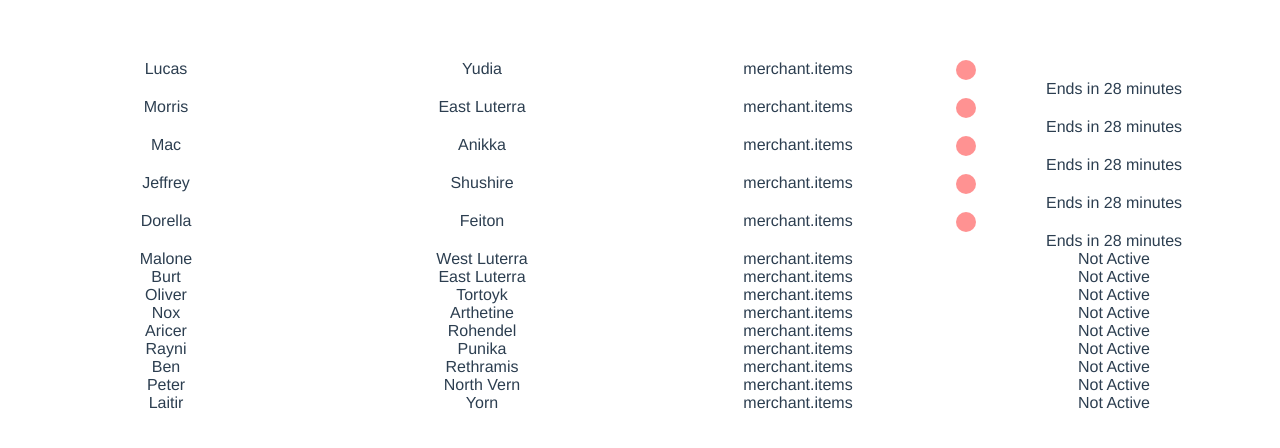
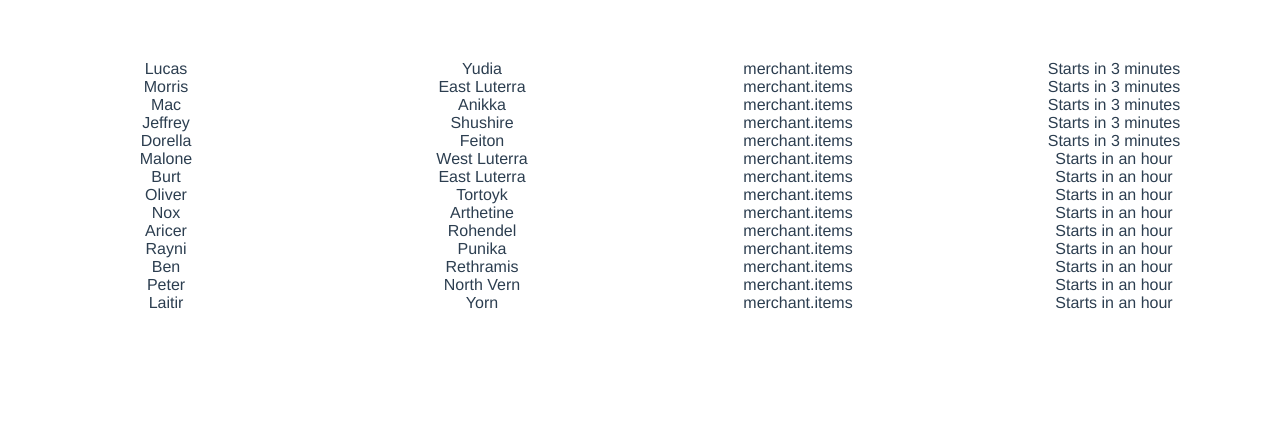
Before and after one commit to sethjwilliamson/lostark-merchant-tracker, a Vue app: page / in a window 1280 px wide. Shown: the top 448 px of the page. Built offline with nearby package versions, Linux system fonts and the light colour scheme.

Commit message:
Update MerchantAvailability.vue

```diff
--- a/src/components/MerchantAvailability.vue
+++ b/src/components/MerchantAvailability.vue
@@ -7,8 +7,9 @@
             </span>
         </template>
         <template v-else>
-
-            Not Active
+            <span>
+                Starts {{ now.clone().set('hour', nextHourAvailable).set('minutes', 30).fromNow() }}
+            </span>
         </template>
     </div>
 </template>
@@ -48,7 +49,7 @@ export default Vue.extend({
     },
     computed: {
         isActive: function () {
-            if (this.now.minute < 0 || this.now.minute >= 55) {
+            if (this.now.minute() < 30 || this.now.minute() >= 55) {
                 return false
             }
 
@@ -59,9 +60,20 @@ export default Vue.extend({
             return false
         },
         nextHourAvailable: function () {
-            return 0
+            let minAllowedHour = 24
+
+            for (const hour of this.times) {
+                if (this.now.hour() === hour) {
+                    return hour
+                }
+
+                if (hour < minAllowedHour && hour >= this.now.hour()) {
+                    minAllowedHour = hour
+                }
+            }
+
+            return minAllowedHour
         }
-
     }
 })
 </script>
```
